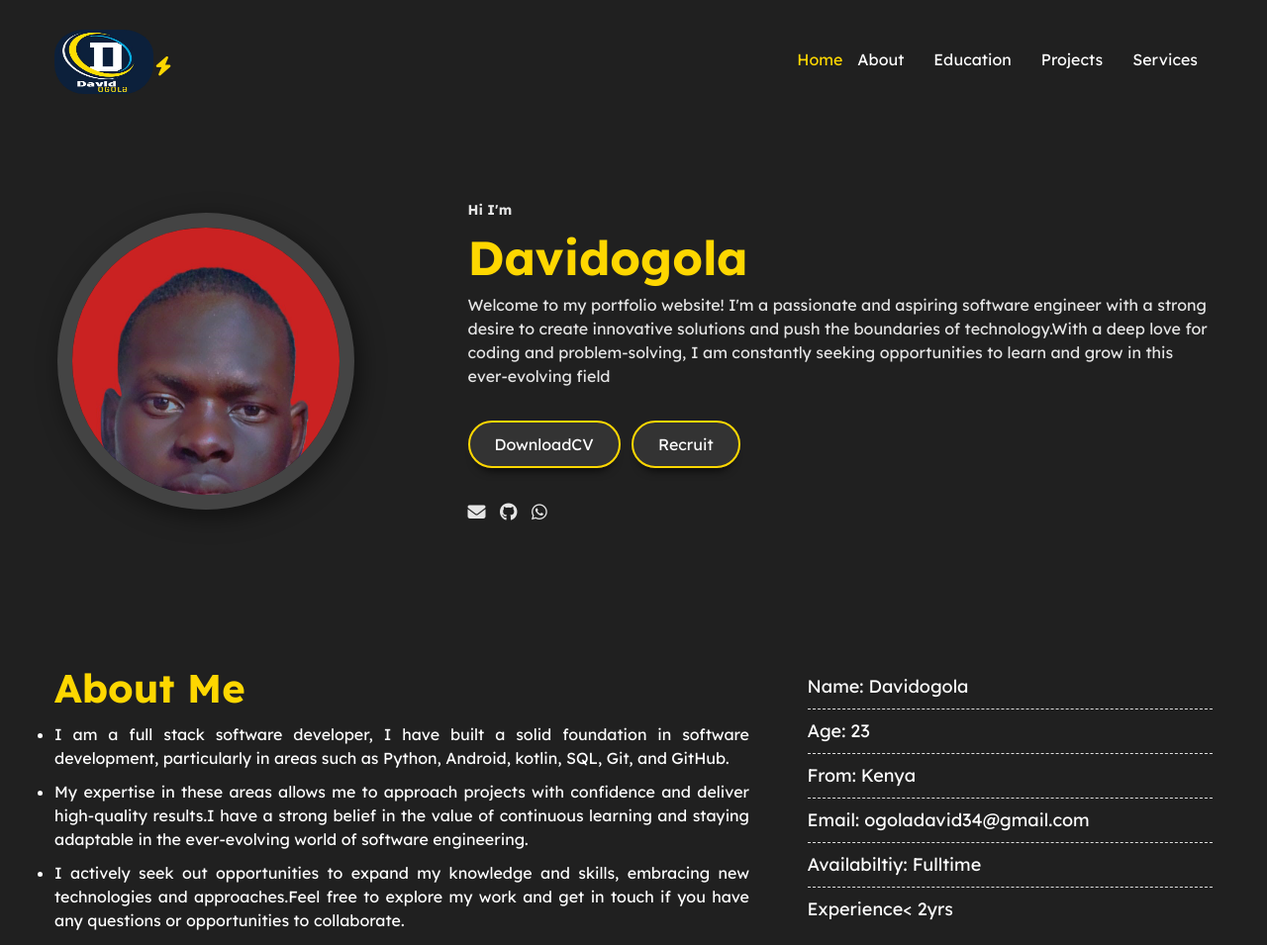
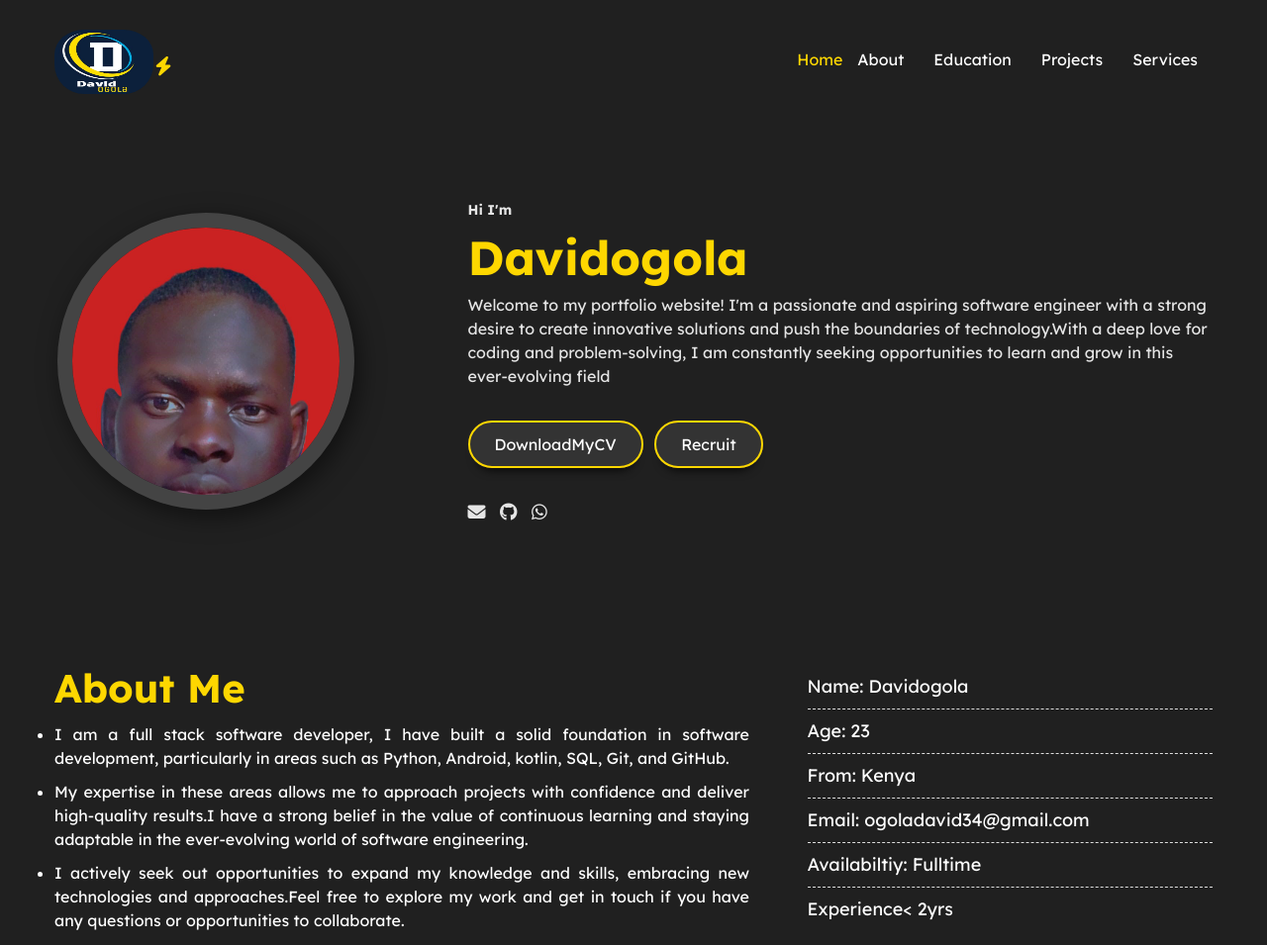
Before and after one commit to Davidogola/DavidogolaPortfolio, a plain HTML site: page index.html in a window 1280 px wide. Shown: the top 955 px of the page at 99% size. Drawn offline with nearby package versions, Linux system fonts and the light colour scheme.

Commit message:
Update index.html

```diff
--- a/index.html
+++ b/index.html
@@ -53,7 +53,7 @@
             <p>Welcome to my portfolio website! I'm a passionate and aspiring software engineer with a strong desire to create innovative solutions and push the boundaries of technology.With a deep love for coding and problem-solving, I am constantly seeking opportunities to learn and grow in this ever-evolving field</p>
 
             <div class="btn-group">
-                <a href="files/davidogolaresume.pdf" class="btn   active">DownloadCV</a>
+                <a href="files/davidogolaresume.pdf" class="btn   active">DownloadMyCV</a>
                 <a href="https://wa.me/254799004977" target="_blank" class="btn  active">Recruit</a>
 
             </div>
```
